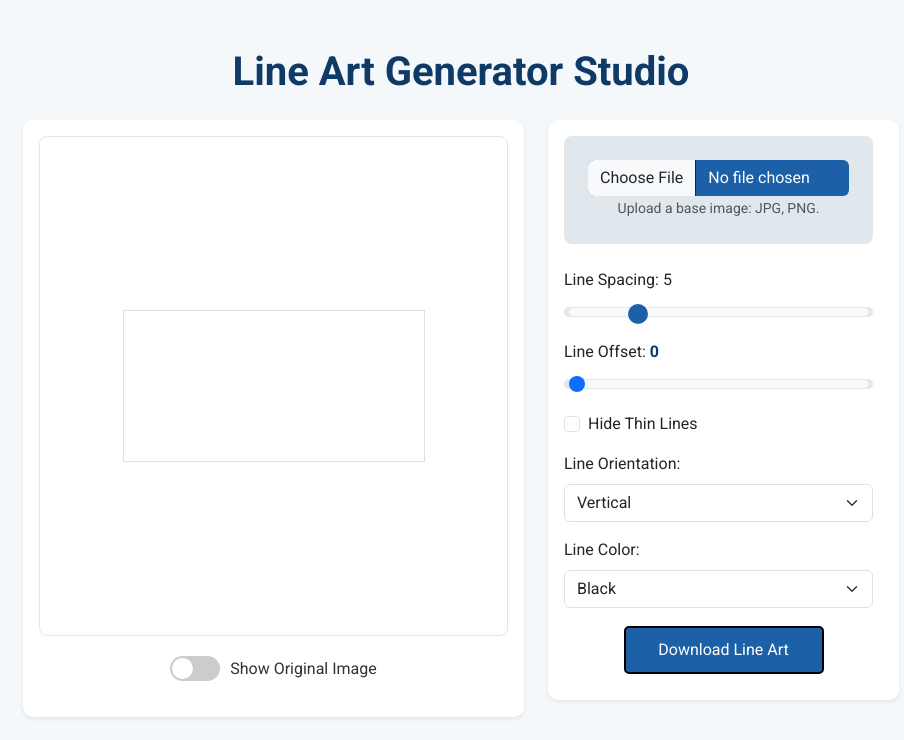
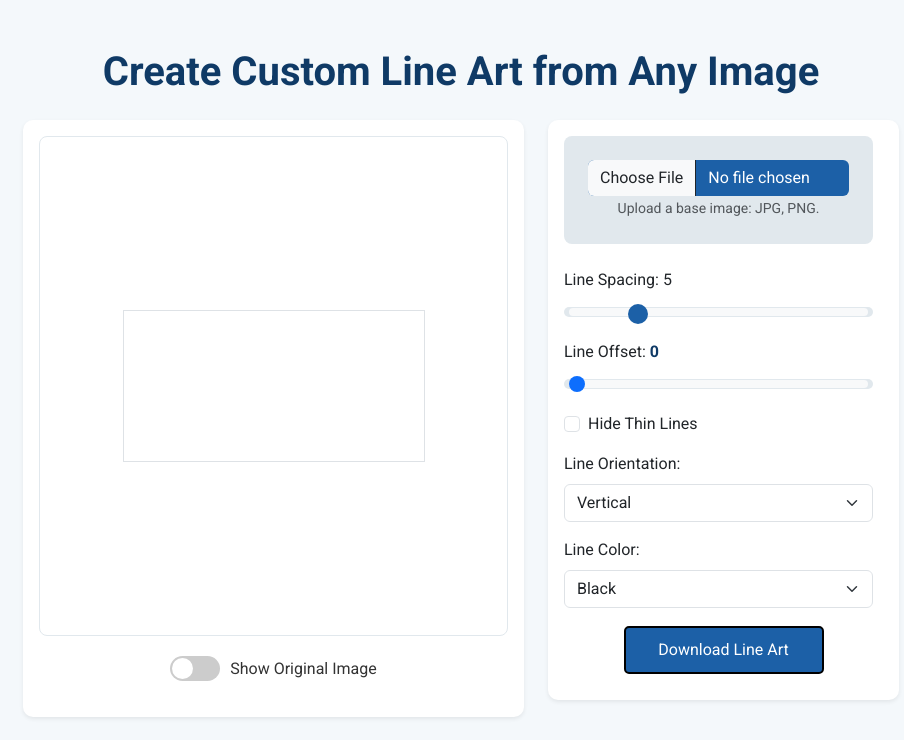
Before and after one commit to bellenfanttyler/line-art-generator, a plain HTML site: page index.html in a window 1280 px wide. Shown: the whole page, without its empty margins (179-1083 px from the left). Drawn offline with nearby package versions, Linux system fonts and the light colour scheme.

Commit message:
Title Change

```diff
--- a/index.html
+++ b/index.html
@@ -13,7 +13,7 @@
 </head>
 <body>
   <div class="container py-5">
-    <h1 class="text-center mb-4">Line Art Generator Studio</h1>
+    <h1 class="text-center mb-4">Create Custom Line Art from Any Image</h1>
 
     <!-- Main Row for Layout -->
     <div class="row">
```
